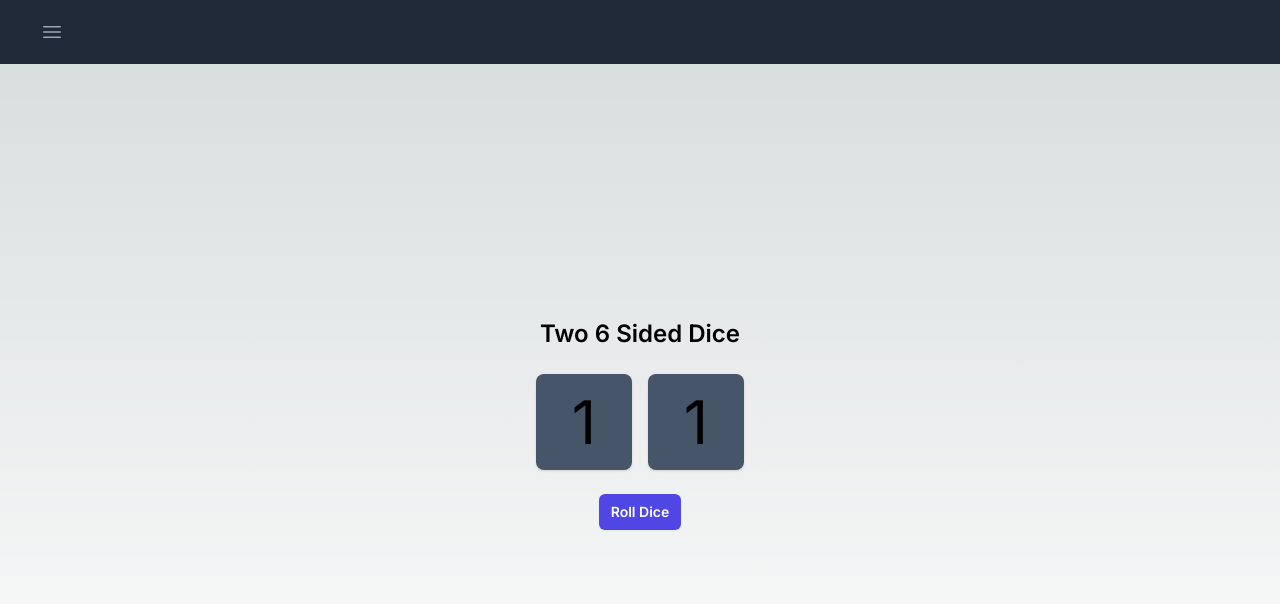
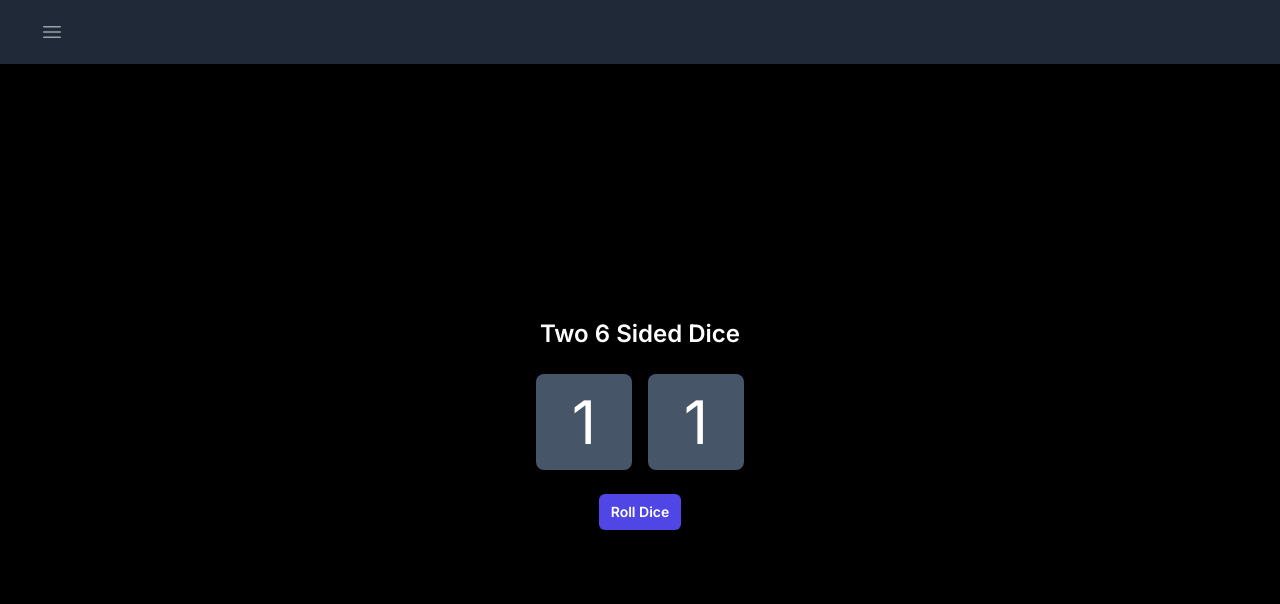
Before and after one commit to nvme0/dice, a Next.js app: page / in a window 1280 px wide. Shown: the top 604 px of the page. Built offline with nearby package versions, Linux system fonts and the light colour scheme.

Commit message:
Make darkmode default

```diff
--- a/app/globals.css
+++ b/app/globals.css
@@ -2,19 +2,19 @@
 @tailwind components;
 @tailwind utilities;
 
-:root {
+/* :root {
   --foreground-rgb: 0, 0, 0;
   --background-start-rgb: 214, 219, 220;
   --background-end-rgb: 255, 255, 255;
+} */
+
+/* @media (prefers-color-scheme: dark) { */
+:root {
+  --foreground-rgb: 255, 255, 255;
+  --background-start-rgb: 0, 0, 0;
+  --background-end-rgb: 0, 0, 0;
 }
-
-@media (prefers-color-scheme: dark) {
-  :root {
-    --foreground-rgb: 255, 255, 255;
-    --background-start-rgb: 0, 0, 0;
-    --background-end-rgb: 0, 0, 0;
-  }
-}
+/* } */
 
 body {
   color: rgb(var(--foreground-rgb));
--- a/app/layout.tsx
+++ b/app/layout.tsx
@@ -14,7 +14,7 @@ export default function RootLayout({
   children: React.ReactNode;
 }) {
   return (
-    <html lang="en">
+    <html lang="en" className="dark">
       <body className={inter.className}>{children}</body>
     </html>
   );
--- a/components/Dice.tsx
+++ b/components/Dice.tsx
@@ -93,7 +93,7 @@ export default function Dice({
   }, [timer, setTimer, rollCountDown, setRollCountDown, roll]);
 
   return (
-    <div className="flex flex-col justify-center items-center m-8 h-1/2 sm:h-auto sm:w-1/2">
+    <div className="flex flex-col justify-center items-center h-1/2 sm:h-auto sm:w-1/2">
       <h2 className="mb-4 text-2xl font-semibold">{name}</h2>
       <div className="flex justify-between items-center m-2 space-x-4">
         {values.map((value, index) => (
--- a/tailwind.config.js
+++ b/tailwind.config.js
@@ -1,18 +1,19 @@
 /** @type {import('tailwindcss').Config} */
 module.exports = {
+  darkMode: "class",
   content: [
-    './pages/**/*.{js,ts,jsx,tsx,mdx}',
-    './components/**/*.{js,ts,jsx,tsx,mdx}',
-    './app/**/*.{js,ts,jsx,tsx,mdx}',
+    "./pages/**/*.{js,ts,jsx,tsx,mdx}",
+    "./components/**/*.{js,ts,jsx,tsx,mdx}",
+    "./app/**/*.{js,ts,jsx,tsx,mdx}"
   ],
   theme: {
     extend: {
       backgroundImage: {
-        'gradient-radial': 'radial-gradient(var(--tw-gradient-stops))',
-        'gradient-conic':
-          'conic-gradient(from 180deg at 50% 50%, var(--tw-gradient-stops))',
-      },
-    },
+        "gradient-radial": "radial-gradient(var(--tw-gradient-stops))",
+        "gradient-conic":
+          "conic-gradient(from 180deg at 50% 50%, var(--tw-gradient-stops))"
+      }
+    }
   },
-  plugins: [],
-}
+  plugins: []
+};
```
